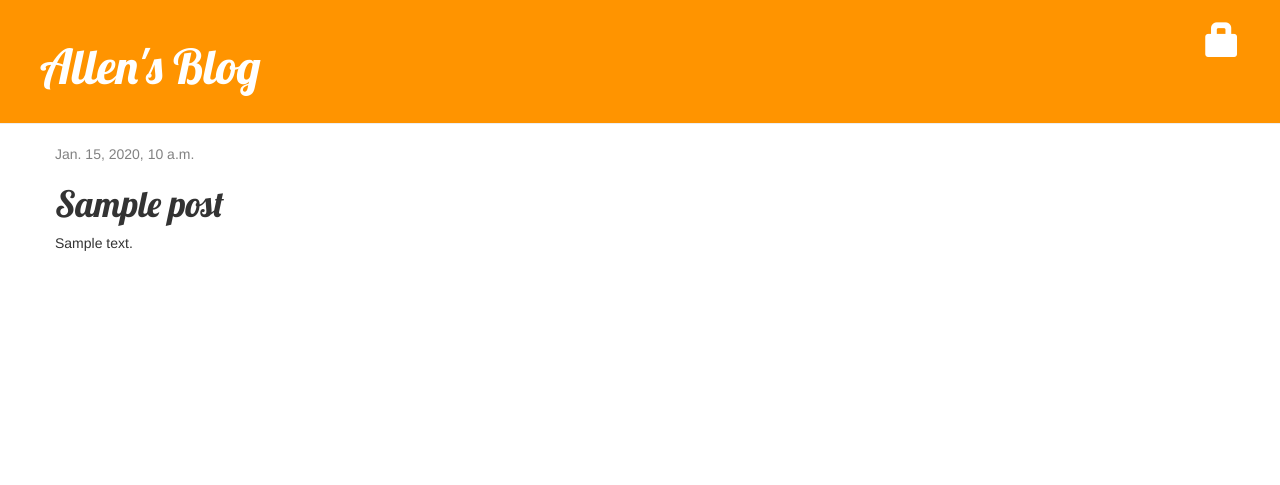
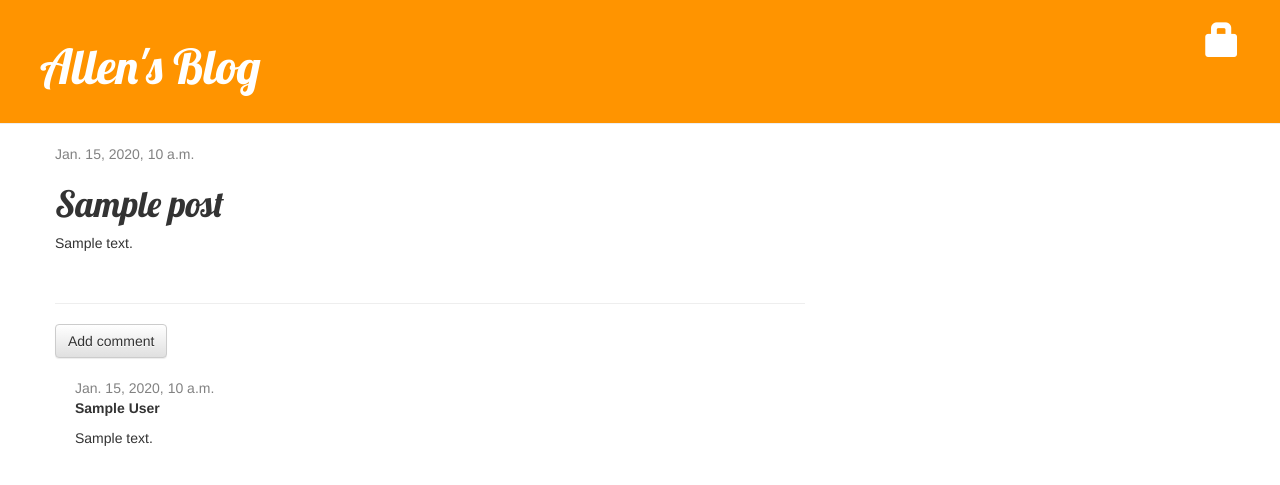
Before and after one commit to rawk-v/django-blog, a Django app: page /post/1/ in a window 1280 px wide. Shown: the top 485 px of the page. Run offline with Django 3.2, Linux system fonts and the light colour scheme; tables that the repository leaves empty hold one stand-in row (values such as "Sample post"); some libraries are stand-ins or nearby versions.

Commit message:
Add comment support.

```diff
--- /dev/null
+++ b/bog/add_comment_to_post.html
@@ -0,0 +1 @@
+{% extends 'bog/base.html' %}
--- a/bog/admin.py
+++ b/bog/admin.py
@@ -1,7 +1,9 @@
 from django.contrib import admin
 from .models import Post
+from .models import Comment
 
 # Register your models here.
 
 
 admin.site.register(Post)
+admin.site.register(Comment)
--- a/bog/models.py
+++ b/bog/models.py
@@ -17,5 +17,22 @@ class Post(models.Model):
     def __str__(self):
         return self.title
 
+    def approved_comments(self):
+        return self.comments.filter(approved_comment=True)
+
 class Name(models.Model):
     test = models.TextField()
+
+class Comment(models.Model):
+    post = models.ForeignKey('bog.Post', related_name='comments')
+    author = models.CharField(max_length=200)
+    text = models.TextField()
+    created_date = models.DateTimeField(default=timezone.now)
+    approved_comment = models.BooleanField(default=False)
+
+    def approve(self):
+        self.approved_comment = True
+        self.save()
+
+    def __str__(self):
+        return self.text
--- a/bog/static/css/blog.css
+++ b/bog/static/css/blog.css
@@ -45,3 +45,6 @@ h1, h2, h3, h4 {
 .post h1 a, .post h1 a:visited {
     color: #000000;
 }
+.comment {
+     margin: 20px 0px 20px 20px;
+}
--- a/bog/templates/bog/post_detail.html
+++ b/bog/templates/bog/post_detail.html
@@ -16,4 +16,23 @@
         <h1>{{ post.title }}</h1>
         <p>{{ post.text|linebreaks }}</p>
     </div>
+    <hr>
+    <a class="btn btn-default" href="{% url 'add_comment_to_post' pk=post.pk %}">Add comment</a>
+    {% for comment in post.comments.all %}
+        {% if user.is_authenticated or comment.approved_comment %}
+        <div class="comment">
+            <div class="date">
+                {{ comment.created_date  }}
+                {% if not comment.approved_comment %}
+                    <a class="btn btn-default" href="{% url 'comment_remove' pk=comment.pk %}"><span class="glyphicon glyphicon-remove"></span></a>
+                    <a class="btn btn-default" href="{% url 'comment_approve' pk=comment.pk %}"><span class="glyphicon glyphicon-ok"></span></a>
+                {% endif %}
+            </div>
+            <strong>{{ comment.author }}</strong>
+            <p>{{ comment.text|linebreaks }}</p>
+        </div>
+        {% endif %}
+    {% empty %}
+        <p>No comments here yet :(</p>
+    {% endfor %}
 {% endblock %}
--- a/bog/templates/bog/post_list.html
+++ b/bog/templates/bog/post_list.html
@@ -7,6 +7,7 @@
         </div>
         <h1><a href="{% url 'post_detail' pk=post.pk %}">{{ post.title }}</a></h1>
         <p>{{ post.text|linebreaks }}</p>
+        <a href="{% url 'bog.views.post_detail' pk=post.pk %}">Comments: {{ post.approved_comments.count }}</a>
     </div>
     {% endfor %}
 {% endblock %}
--- a/bog/urls.py
+++ b/bog/urls.py
@@ -10,4 +10,7 @@ urlpatterns = [
     url(r'drafts/$', views.post_drafts_list, name='post_drafts_list'),
     url(r'post/(?P<pk>\d+)/publish/$', views.post_publish, name='post_publish'),
     url(r'post/(?P<pk>\d+)/remove/$', views.post_remove, name='post_remove'),
+    url(r'post/(?P<pk>\d+)/comment/$', views.add_comment_to_post, name='add_comment_to_post'),
+    url(r'comment/(?P<pk>\d+)/remove/$', views.comment_remove, name='comment_remove'),
+    url(r'comment/(?P<pk>\d+)/approve/$', views.comment_approve, name='comment_approve'),
 ]
--- a/bog/views.py
+++ b/bog/views.py
@@ -2,8 +2,8 @@ from django.shortcuts import render, get_object_or_404, redirect
 from django.contrib.auth.models import User
 from django.utils import timezone
 from django.contrib.auth.decorators import login_required
-from .models import Post
-from .forms import PostForm
+from .models import Post, Comment
+from .forms import PostForm, CommentForm
 
 
 def post_list(request):
@@ -58,3 +58,31 @@ def post_remove(request, pk):
     post = get_object_or_404(Post, pk=pk)
     post.delete()
     return redirect('bog.views.post_list')
+
+def add_comment_to_post(request, pk):
+    post = get_object_or_404(Post, pk=pk)
+    if request.method == "POST":
+        form = CommentForm(request.POST)
+        if form.is_valid():
+            comment = form.save(commit=False)
+            comment.post = post
+            comment.save()
+            return redirect('bog.views.post_detail', pk=post.pk)
+        else:
+            form = CommentForm()
+    else:
+        form = CommentForm()
+    return render(request, 'bog/add_comment_to_post.html', {'form': form})
+
+@login_required
+def comment_approve(request, pk):
+    comment = get_object_or_404(Comment, pk=pk)
+    comment.approve()
+    return redirect('bog.views.post_detail', pk=comment.post.pk)
+
+@login_required
+def comment_remove(request, pk):
+    comment = get_object_or_404(Comment, pk=pk)
+    post_pk = comment.post.pk
+    comment.delete()
+    return redirect('bog.views.post_detail', pk=post_pk)
```
Also changed, not shown: bog/forms.py (+7 -1 lines), bog/templates/bog/add_comment_to_post.html (added, +9 -0 lines).
